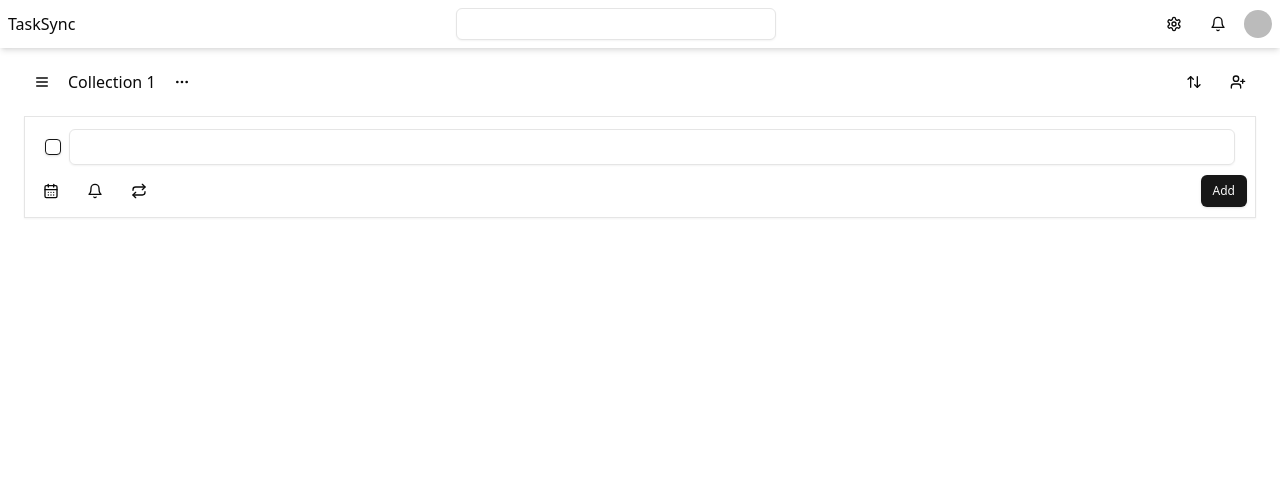
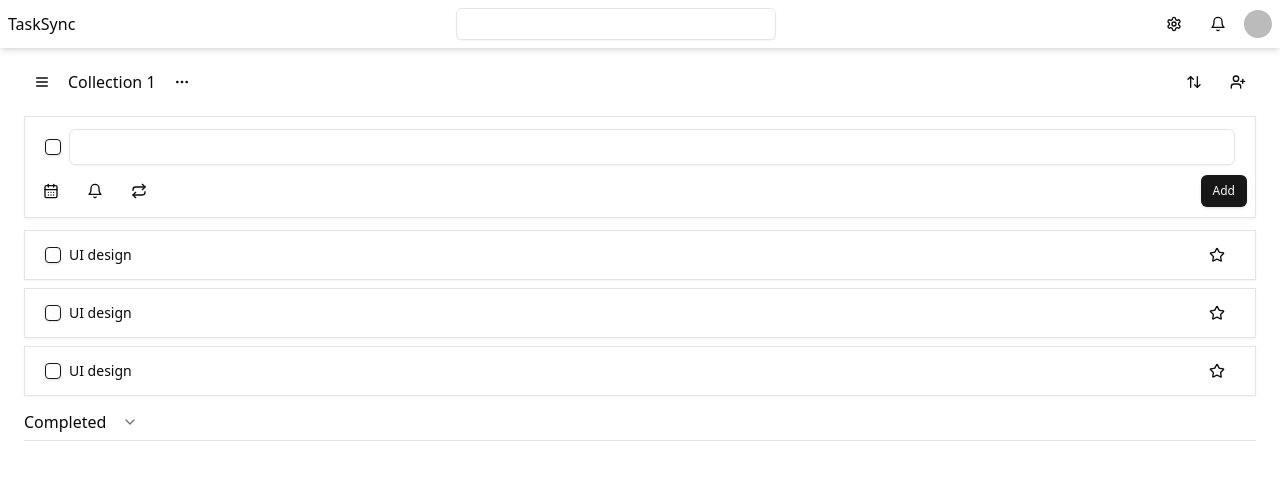
Before and after one commit to krabhi1/task-sync, a React (Vite) app: page / in a window 1280 px wide. Shown: the top 480 px of the page. Built offline with nearby package versions, Linux system fonts and the light colour scheme; no server answers; sample sign-in values are in the browser's storage.

Commit message:
added Main Content

```diff
--- a/package.json
+++ b/package.json
@@ -11,6 +11,7 @@
   },
   "dependencies": {
     "@hookform/resolvers": "^3.9.1",
+    "@radix-ui/react-accordion": "^1.2.1",
     "@radix-ui/react-alert-dialog": "^1.1.2",
     "@radix-ui/react-avatar": "^1.1.1",
     "@radix-ui/react-checkbox": "^1.1.2",
--- /dev/null
+++ b/src/components/CompletedTasks.tsx
@@ -0,0 +1,29 @@
+import { AccordionHeader, AccordionTrigger } from "@radix-ui/react-accordion";
+import { Accordion, AccordionContent, AccordionItem } from "./ui/accordion";
+import TaskView from "./TaskView";
+import { ChevronDownIcon } from "lucide-react";
+import { buttonVariants } from "./ui/button";
+
+export default function CompletedTasks() {
+  return (
+    <Accordion type="multiple" className="mt-2 ">
+      <AccordionItem value="1">
+        <AccordionHeader className="flex items-center gap-2">
+          <span>Completed</span>
+          <AccordionTrigger
+            className={
+              buttonVariants({ variant: "ghost" }) + " w-8 h-8 rounded-full "
+            }
+          >
+            <ChevronDownIcon className="h-4 w-4 shrink-0 text-muted-foreground transition-transform duration-200" />
+          </AccordionTrigger>
+        </AccordionHeader>
+        <AccordionContent className="py-2 flex flex-col gap-2">
+          <TaskView />
+          <TaskView />
+          <TaskView />
+        </AccordionContent>
+      </AccordionItem>
+    </Accordion>
+  );
+}
--- a/src/components/MainContent.tsx
+++ b/src/components/MainContent.tsx
@@ -1,6 +1,8 @@
 import { ArrowUpDown, Ellipsis, Menu, UserPlus } from "lucide-react";
 import { Button } from "./ui/button";
 import AddTask from "./AddTask";
+import TaskView from "./TaskView";
+import CompletedTasks from "./CompletedTasks";
 
 export default function MainContent() {
   return (
@@ -31,7 +33,13 @@ export default function MainContent() {
         <AddTask />
 
         {/* tasks */}
+        <div className="flex flex-col gap-2 mt-3 ">
+          <TaskView />
+          <TaskView />
+          <TaskView />
+        </div>
         {/* completed task */}
+        <CompletedTasks />
       </div>
     </div>
   );
--- a/src/components/TaskView.tsx
+++ b/src/components/TaskView.tsx
@@ -0,0 +1,18 @@
+import { Star } from "lucide-react";
+import { Button } from "./ui/button";
+import { Checkbox } from "./ui/checkbox";
+import { Label } from "./ui/label";
+
+export default function TaskView() {
+  return (
+    <div className="flex items-center px-5 justify-between h-[50px] shadow-sm border ">
+      <div className="flex items-center gap-2  ">
+        <Checkbox />
+        <Label>UI design</Label>
+      </div>
+      <Button variant="ghost" size="icon">
+        <Star />
+      </Button>
+    </div>
+  );
+}
--- /dev/null
+++ b/src/components/ui/accordion.tsx
@@ -0,0 +1,55 @@
+import * as React from "react"
+import * as AccordionPrimitive from "@radix-ui/react-accordion"
+import { ChevronDown } from "lucide-react"
+
+import { cn } from "@/lib/utils"
+
+const Accordion = AccordionPrimitive.Root
+
+const AccordionItem = React.forwardRef<
+  React.ElementRef<typeof AccordionPrimitive.Item>,
+  React.ComponentPropsWithoutRef<typeof AccordionPrimitive.Item>
+>(({ className, ...props }, ref) => (
+  <AccordionPrimitive.Item
+    ref={ref}
+    className={cn("border-b", className)}
+    {...props}
+  />
+))
+AccordionItem.displayName = "AccordionItem"
+
+const AccordionTrigger = React.forwardRef<
+  React.ElementRef<typeof AccordionPrimitive.Trigger>,
+  React.ComponentPropsWithoutRef<typeof AccordionPrimitive.Trigger>
+>(({ className, children, ...props }, ref) => (
+  <AccordionPrimitive.Header className="flex">
+    <AccordionPrimitive.Trigger
+      ref={ref}
+      className={cn(
+        "flex flex-1 items-center justify-between py-4 text-sm font-medium transition-all hover:underline text-left [&[data-state=open]>svg]:rotate-180",
+        className
+      )}
+      {...props}
+    >
+      {children}
+      <ChevronDown className="h-4 w-4 shrink-0 text-muted-foreground transition-transform duration-200" />
+    </AccordionPrimitive.Trigger>
+  </AccordionPrimitive.Header>
+))
+AccordionTrigger.displayName = AccordionPrimitive.Trigger.displayName
+
+const AccordionContent = React.forwardRef<
+  React.ElementRef<typeof AccordionPrimitive.Content>,
+  React.ComponentPropsWithoutRef<typeof AccordionPrimitive.Content>
+>(({ className, children, ...props }, ref) => (
+  <AccordionPrimitive.Content
+    ref={ref}
+    className="overflow-hidden text-sm data-[state=closed]:animate-accordion-up data-[state=open]:animate-accordion-down"
+    {...props}
+  >
+    <div className={cn("pb-4 pt-0", className)}>{children}</div>
+  </AccordionPrimitive.Content>
+))
+AccordionContent.displayName = AccordionPrimitive.Content.displayName
+
+export { Accordion, AccordionItem, AccordionTrigger, AccordionContent }
--- a/tailwind.config.js
+++ b/tailwind.config.js
@@ -50,6 +50,28 @@ export default {
   				'4': 'hsl(var(--chart-4))',
   				'5': 'hsl(var(--chart-5))'
   			}
+  		},
+  		keyframes: {
+  			'accordion-down': {
+  				from: {
+  					height: '0'
+  				},
+  				to: {
+  					height: 'var(--radix-accordion-content-height)'
+  				}
+  			},
+  			'accordion-up': {
+  				from: {
+  					height: 'var(--radix-accordion-content-height)'
+  				},
+  				to: {
+  					height: '0'
+  				}
+  			}
+  		},
+  		animation: {
+  			'accordion-down': 'accordion-down 0.2s ease-out',
+  			'accordion-up': 'accordion-up 0.2s ease-out'
   		}
   	}
   },
```
Also changed, not shown: 1 other file (tests, documents, lock files or other folders).
